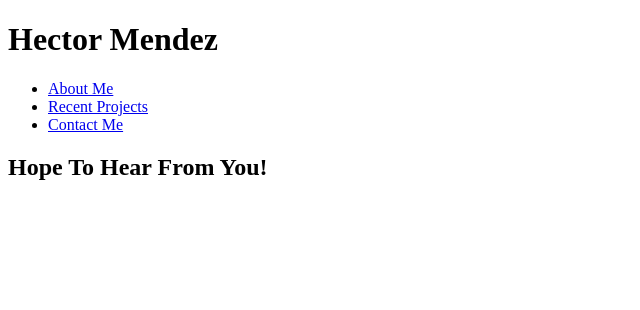
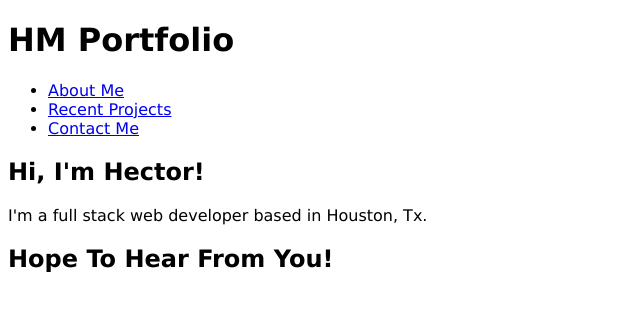
Before and after one commit to mendezhector16/professional-portfolio, a plain HTML site: page index.html in a window 1280 px wide. Shown: the whole page, without its empty margins (0-640 px from the left). Drawn offline with Linux system fonts and the light colour scheme.

Commit message:
created hero and css sheet

```diff
--- /dev/null
+++ b/assets/css/style.css
@@ -0,0 +1,4 @@
+
+body {
+    font-family:Verdana, Geneva, Tahoma, sans-serif
+}
--- a/index.html
+++ b/index.html
@@ -4,11 +4,12 @@
 <head>
     <meta name="viewpoint" content="width=device-width, initial scale=1.0" />
     <title>Professional Portfolio</title>
+    <link rel="stylesheet" href="./assets/css/style.css"/>
 </head>
 
 <body>
     <header>
-        <h1>Hector Mendez</h1>
+        <h1>HM Portfolio</h1>
         <!--navigation STARTS here-->
         <nav>
             <ul>
@@ -27,7 +28,13 @@
         </nav>
         <!--navitaion ENDS here-->
     </header>
-
+    <!--hero section starts here. Edit this later with a more relevant picture-->
+    <section class="hero">
+        <h2>Hi, I'm Hector!</h2>
+        <p>
+            I'm a full stack web developer based in Houston, Tx.
+        </p>
+    </section>
 
     <footer>
         <h2>Hope To Hear From You!</h2>
```
Also changed, not shown: assets/tech.jpeg (added).
